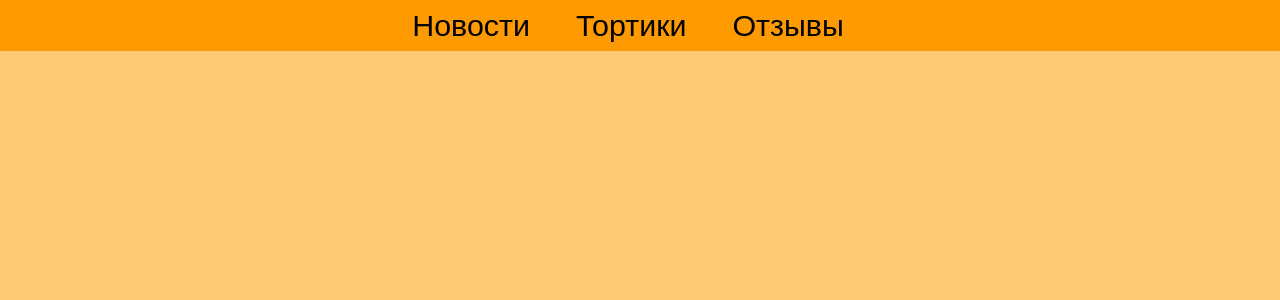
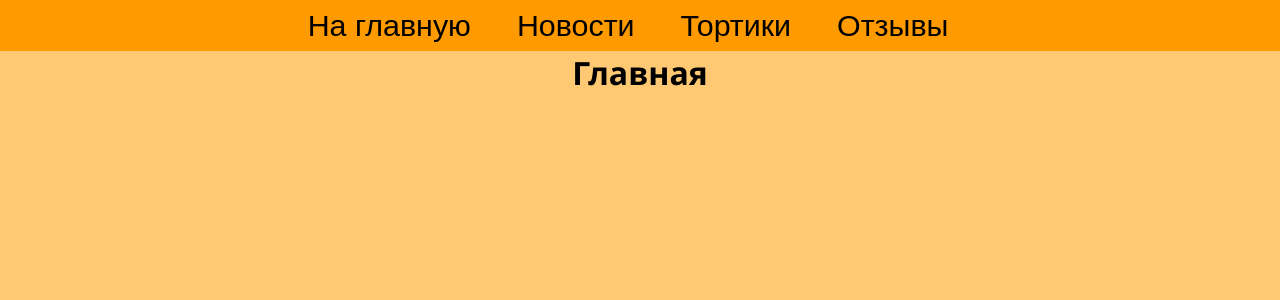
Before and after one commit to Wegnagun/DinasDessert, a React (Create React App) app in the folder frontend/: page / in a window 1280 px wide. Shown: the top 300 px of the page. Built offline with nearby package versions, Linux system fonts and the light colour scheme.

Commit message:
working at the menu in progress

```diff
--- a/frontend/src/App.js
+++ b/frontend/src/App.js
@@ -1,12 +1,19 @@
 import { Route, Routes } from 'react-router-dom';
 import MainLayout from './layouts/MinLayout';
 import './App.css';
+import Home from './components/Home';
+import News from './components/News';
+import Deserts from './components/Deserts';
 
 function App() {
   return (
     <div className="App">
       <Routes>
-        <Route path="/" element={<MainLayout />} />
+        <Route path="/" element={<MainLayout />}>
+          <Route index element={<Home />} />
+          <Route path="news" element={<News />} />
+          <Route path="deserts" element={<Deserts />} />
+        </Route>
       </Routes>
     </div>
   );
--- /dev/null
+++ b/frontend/src/components/Deserts.js
@@ -0,0 +1,5 @@
+function Deserts() {
+  return <h1>Тортики</h1>;
+}
+
+export default Deserts;
--- /dev/null
+++ b/frontend/src/components/Home.js
@@ -0,0 +1,5 @@
+function Home() {
+  return <h1>Главная</h1>;
+}
+
+export default Home;
--- a/frontend/src/components/Menu.js
+++ b/frontend/src/components/Menu.js
@@ -1,14 +1,17 @@
 import { NavLink } from 'react-router-dom';
-import './Menu.css';
+import styles from './Menu.module.css';
 import Button from './UI/Button';
 
 const Menu = () => {
   return (
-    <nav className="menu">
-      <NavLink>
+    <nav className={styles.menu}>
+      <NavLink to=".">
+        <Button>На главную</Button>
+      </NavLink>
+      <NavLink to="news">
         <Button>Новости</Button>
       </NavLink>
-      <NavLink>
+      <NavLink to="deserts">
         <Button>Тортики</Button>
       </NavLink>
       <NavLink>
--- a/frontend/src/components/Menu.css
+++ b/frontend/src/components/Menu.module.css
@@ -8,7 +8,5 @@
 
 nav a {
   margin-right: 25px;
-  color: white;
-  background-color: #ff9a00; /* Убрать разберусь с кнопками!! */
   text-decoration: none;
 }
--- /dev/null
+++ b/frontend/src/components/News.js
@@ -0,0 +1,5 @@
+function News() {
+  return <h1>Новости</h1>;
+}
+
+export default News;
--- a/frontend/src/index.css
+++ b/frontend/src/index.css
@@ -1,10 +1,10 @@
 * {
   margin: 0;
   padding: 0;
-  background-color: #ffc873;
 }
 
 body {
   font-family: 'Segoe UI', 'Roboto', 'Oxygen', 'Ubuntu', 'Cantarell',
     'Fira Sans', 'Droid Sans', 'Helvetica Neue', sans-serif;
+  background-color: #ffc873;
 }
```
